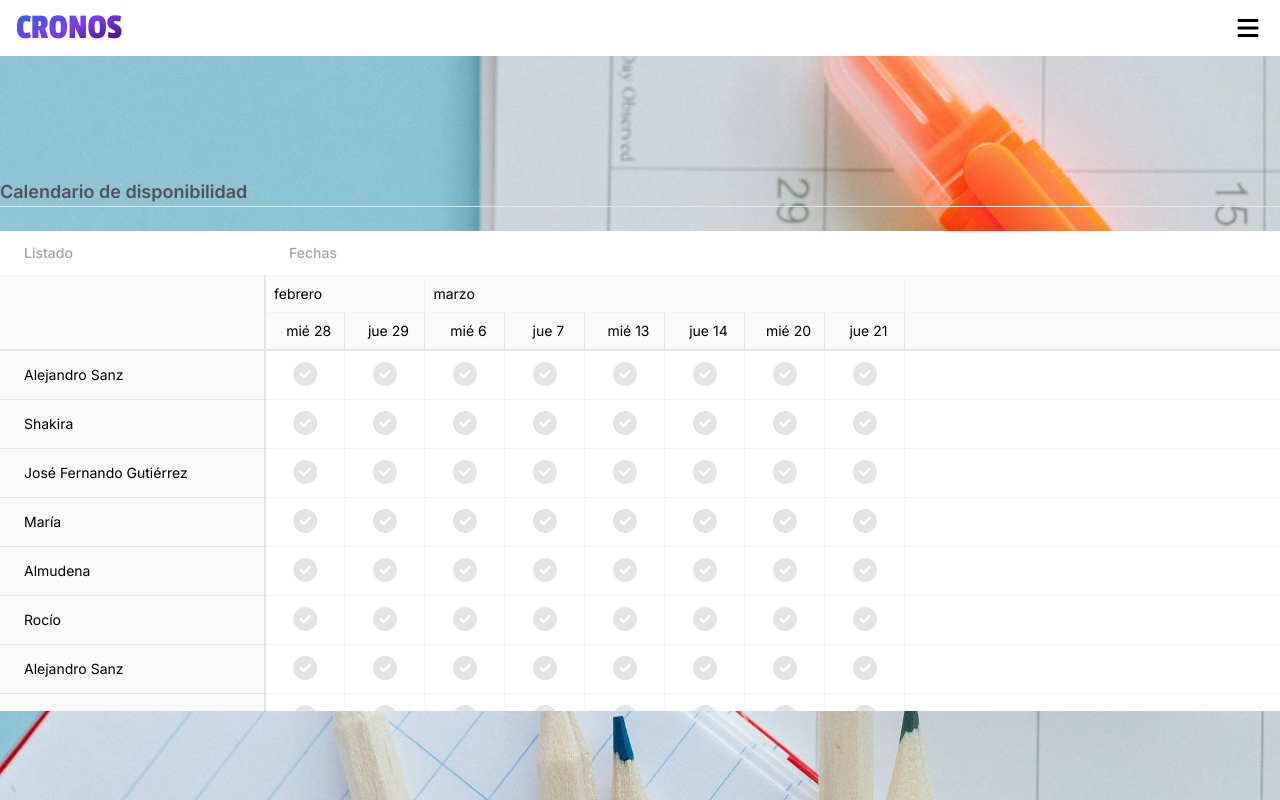
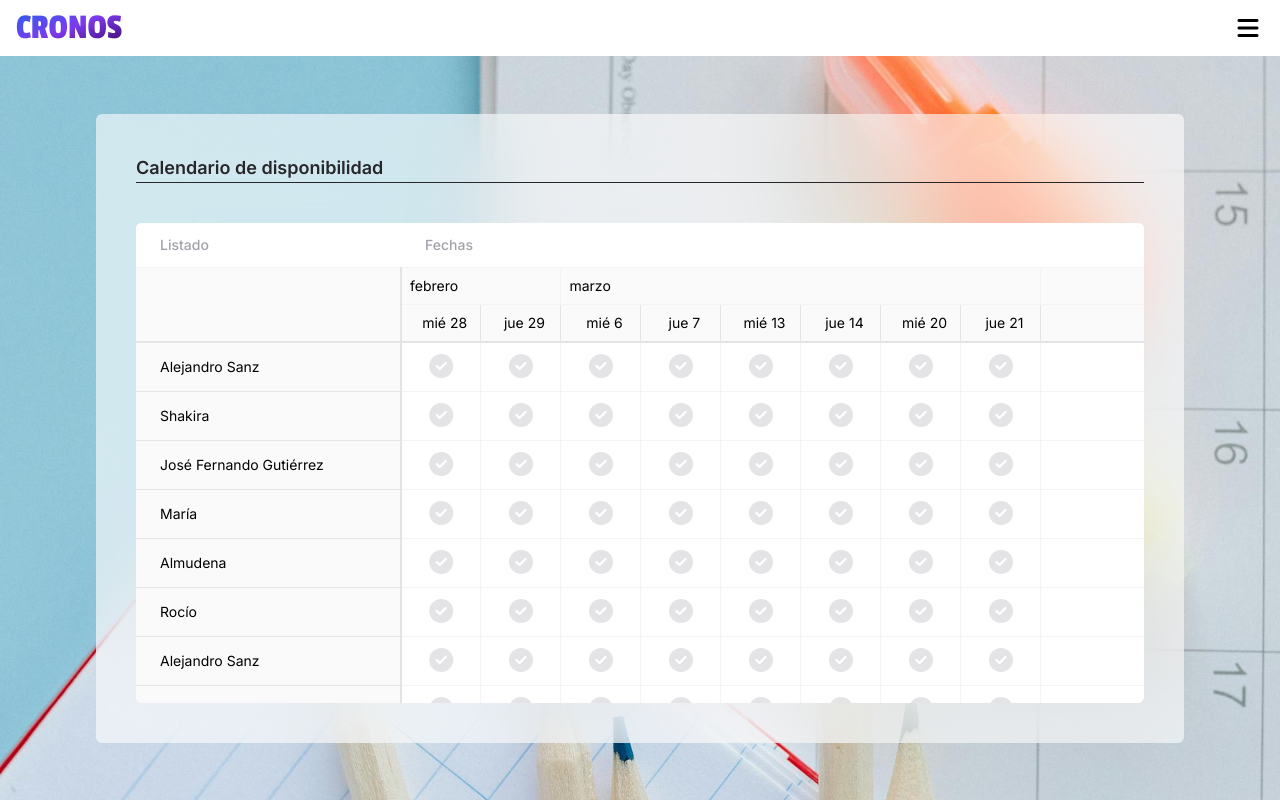
Before and after one commit to MMadlos/cronos-app, a React (Vite) app: page / in a window 1280 px wide. Built offline with nearby package versions, Linux system fonts and the light colour scheme; some icons are missing.

Commit message:
Fix table layout for desktop

```diff
--- a/src/components/Table/Table.jsx
+++ b/src/components/Table/Table.jsx
@@ -27,15 +27,15 @@ export default function Table() {
 
 	return (
 		<>
-			<div className="mt-8 hidden sm:block ">
-				<h2 className="text-lg font-semibold text-zinc-600">
+			<div className="mx-auto hidden h-fit w-[85%] rounded-md bg-white/60 p-10 backdrop-blur-2xl sm:block">
+				<h2 className="text-lg font-semibold text-zinc-800">
 					Calendario de disponibilidad
 				</h2>
-				<div className="h-[1px] w-full bg-zinc-200"></div>
-				<div className="mt-6 max-h-[60vh] w-full overflow-x-auto  overflow-y-auto">
+				<div className="mb-10 h-[1px] w-full bg-zinc-800"></div>
+				<div className="max-h-[60vh] w-full overflow-x-auto  overflow-y-auto rounded-md">
 					<table
 						id="table"
-						className="w-full border-collapse bg-white"
+						className="w-full border-collapse  bg-white"
 					>
 						<TableHead />
 						<TableBody
@@ -45,6 +45,7 @@ export default function Table() {
 					</table>
 				</div>
 			</div>
+
 			<div className="h-full w-full sm:hidden ">
 				<ScreenXS
 					confirmed={confirmed}
```
